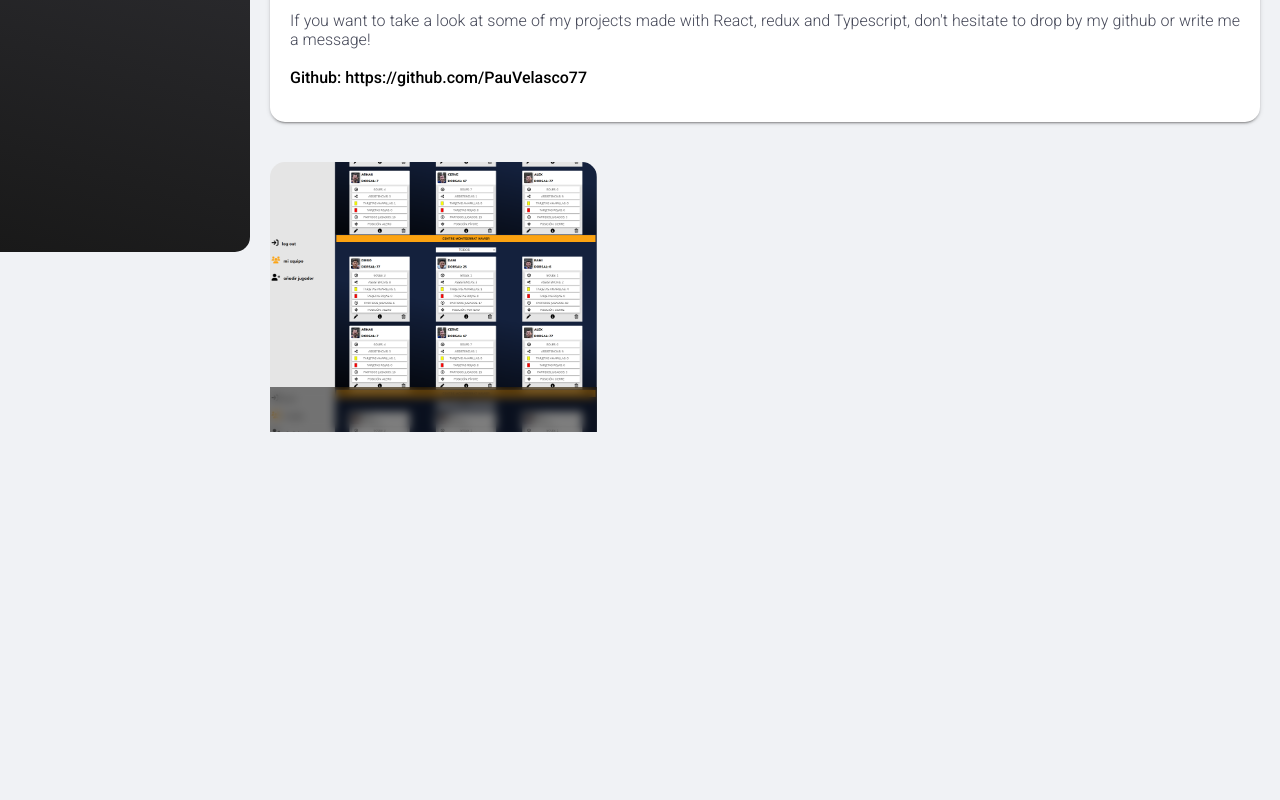
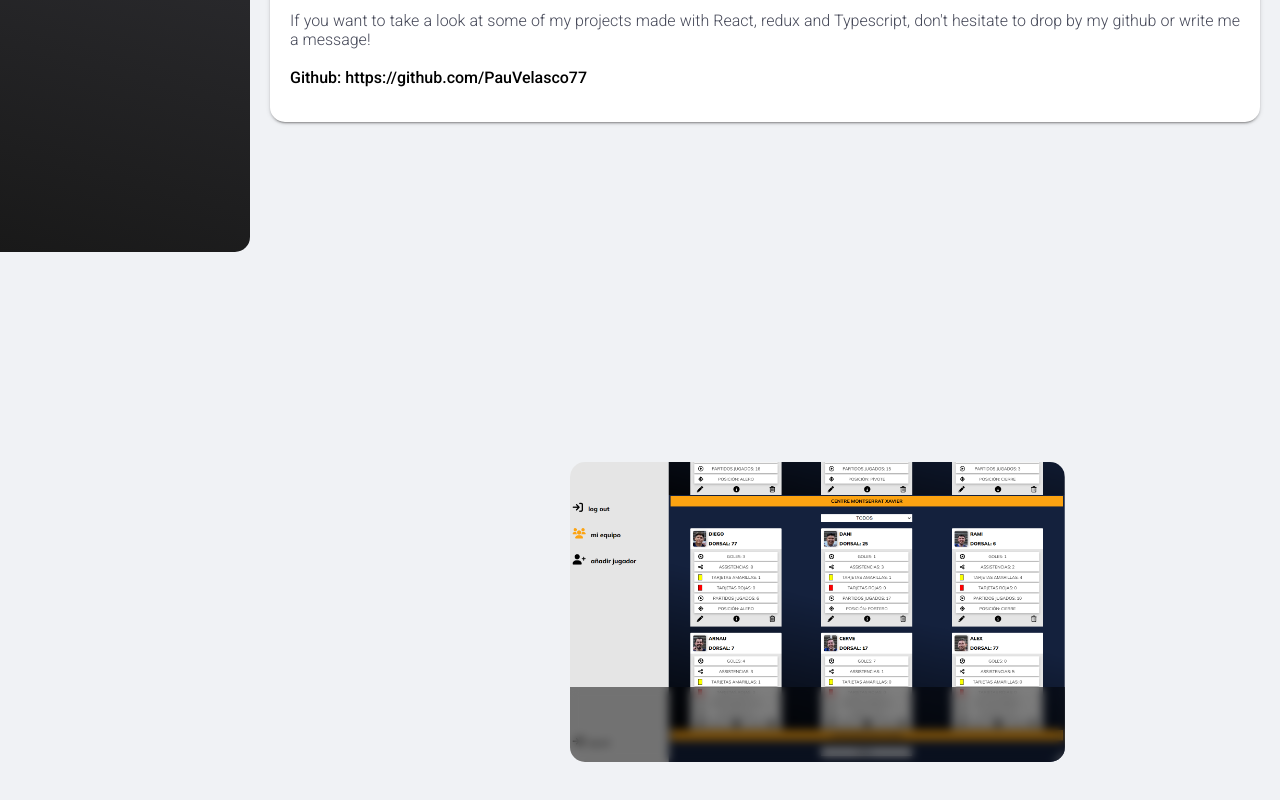
Before and after one commit to PauVelasco77/Portfolio, a React (Create React App) app: page / in a window 1280 px wide. Shown: the part 548-1348 px from the top of the page. Before the commit the page ends 980 px from the top, so only its background shows below. Built offline with nearby package versions, Linux system fonts and the light colour scheme.

Commit message:
changed card size

```diff
--- a/src/components/ProjectCard/ProjectCard.js
+++ b/src/components/ProjectCard/ProjectCard.js
@@ -2,8 +2,9 @@ import { CardMedia, Paper } from "@mui/material";
 import styled from "@emotion/styled";
 
 const HomeCardContainer = styled.div`
+  margin: 300px;
   height: 300px;
-  width: 33%;
+  width: 50%;
   background-color: white;
   display: flex;
   justify-content: center;
```
